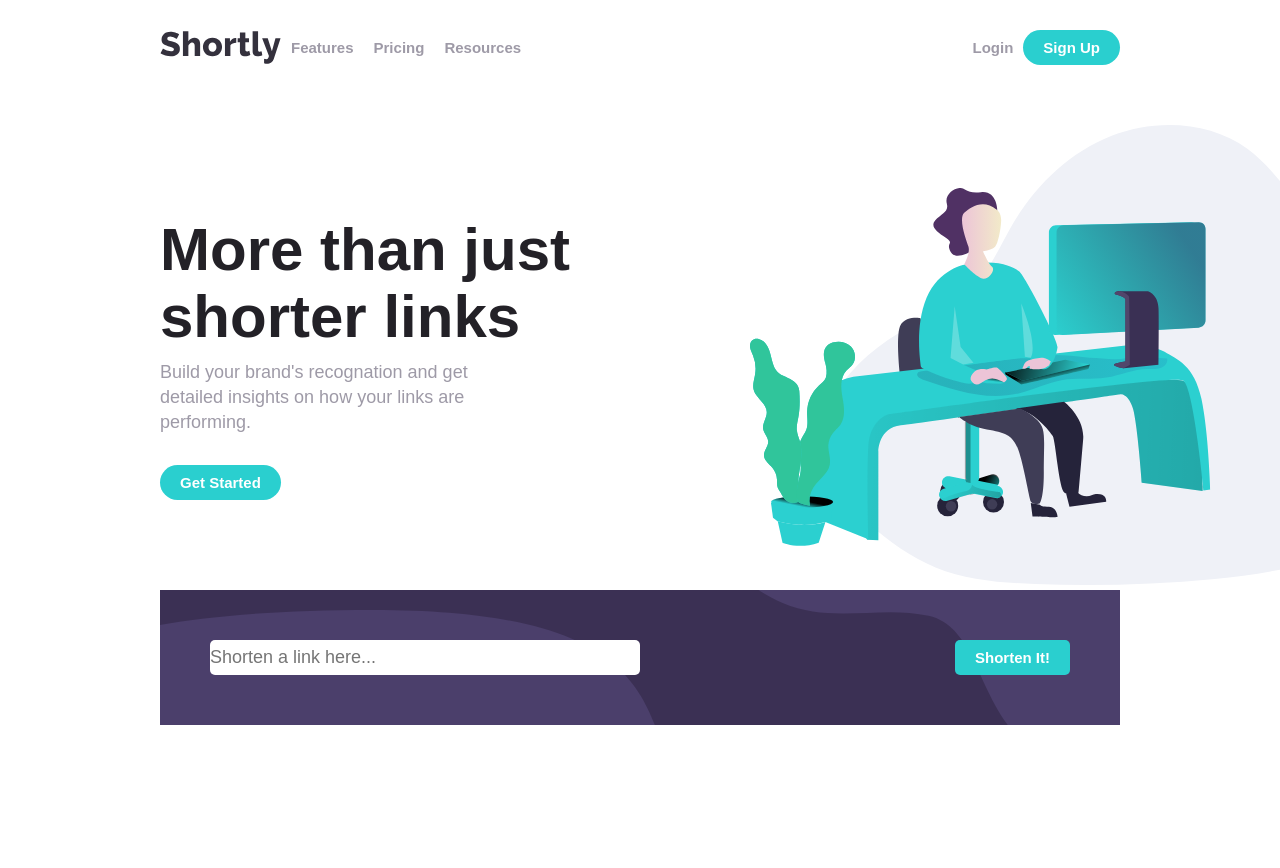
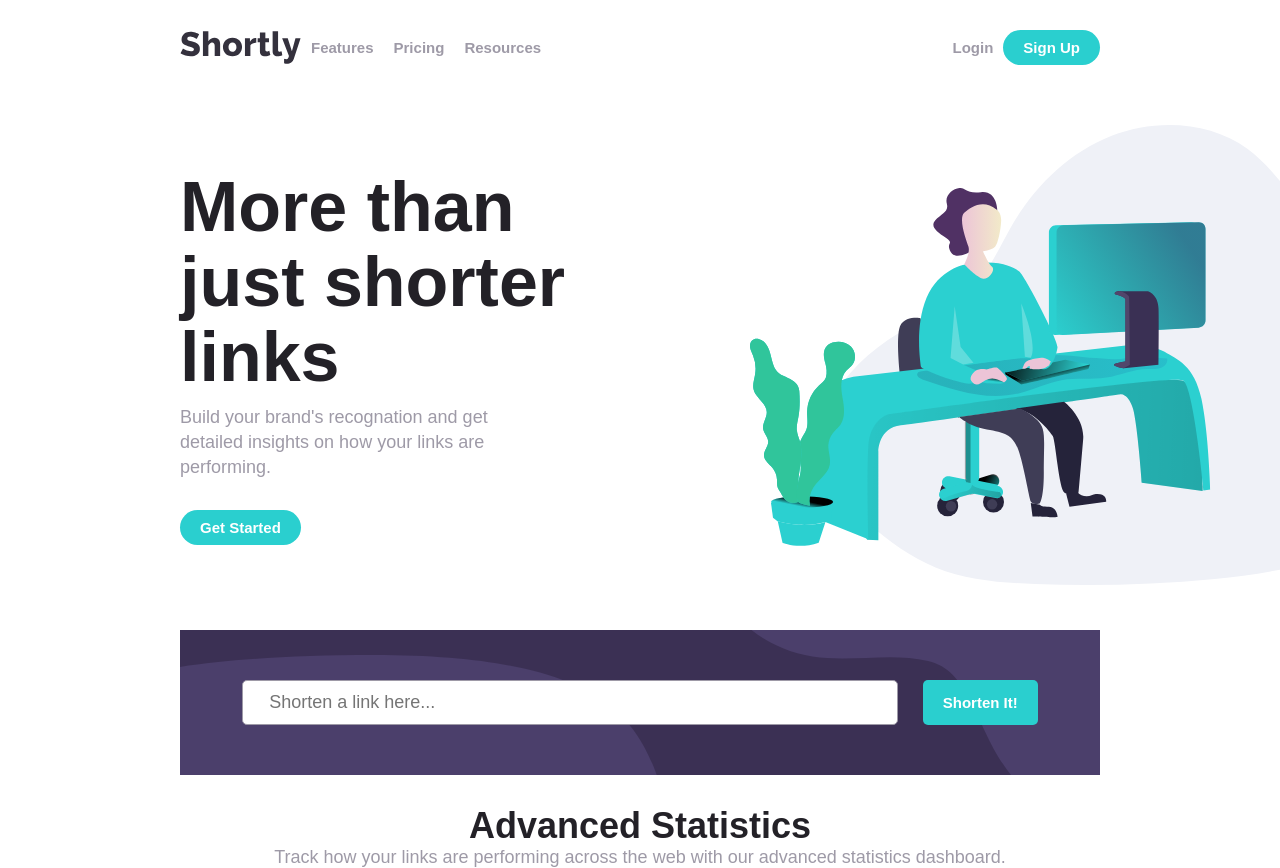
Before and after one commit to GabriellyKP/ProjetoShortenLink, a React (Create React App) app: page / in a window 1280 px wide. Shown: the top 868 px of the page. Before the commit the page ends 800 px from the top, so only its background shows below. Built offline with nearby package versions, Linux system fonts and the light colour scheme.

Commit message:
Criada comunicação com a API para receber os links encurtados

```diff
--- a/src/pages/Home.js
+++ b/src/pages/Home.js
@@ -1,10 +1,37 @@
-import React from 'react'
+import React, { useState } from 'react'
 import '../styles/style.scss'
 import Logo from '../assets/images/logo.svg'
 import Illustration from '../assets/images/illustration-working.svg'
-import BgShorten from '../assets/images/bg-shorten-desktop.svg'
 
 export function Home() {
+
+const [Link, setLink] = useState("")
+const [ShortLink, setShortLink] = useState([])
+
+const GetShorterLink = () =>{
+
+    const url = `https://api.shrtco.de/v2/shorten?url=${Link}`
+
+    fetch(url)
+    .then((resp) => resp.json())
+    .then(function(data) {
+        JSON.stringify(data)
+        let teste = data.result.full_short_link3
+        ShortLink.push(teste)
+        setShortLink(ShortLink)
+        console.log(ShortLink)
+
+      })
+      .catch(err => {
+        console.log("Erro ao encurtar link " + err);
+      });
+}
+
+const handleChangeInputLink = (event) => {
+    let inputLink = event.target.value
+    setLink(inputLink)
+}
+
     return (
         <div>
             <div className="menu">
@@ -36,9 +63,30 @@ export function Home() {
 
             <div className="bg-shorten">
                 <div>
-                    <input type="text" placeholder="Shorten a link here..."/>
-                    <button>Shorten It!</button>
+                    <input type="text" value={Link} onChange={handleChangeInputLink}
+                    placeholder="  Shorten a link here..."/>
+                    <button onClick={GetShorterLink}>Shorten It!</button>
                 </div>
+            </div>
+
+            <div>
+            {ShortLink?.map(info => {
+                return (
+                    <li>{info}</li>
+                )
+                })
+              }
+            </div>
+
+
+            <div className="content-site">
+                <h1>
+                    Advanced Statistics
+                </h1>
+                <p>
+                    Track how your links are performing across the web
+                    with our advanced statistics dashboard.
+                </p>
             </div>
         </div>
     )
--- a/src/styles/global.scss
+++ b/src/styles/global.scss
@@ -7,10 +7,15 @@
 }
 
 body{
-    margin: 30px 160px 0 160px;
+    margin: 30px 180px 0 180px;
 }
 
 body, input, textarea, p {
     font: 500 18px 'Poppins', sans-serif;
     color: $grayish-violet;
 }
+
+h1 {
+    font: 800 'Poppins', sans-serif;
+    color: $very-dark-violet;
+}
--- a/src/styles/style.scss
+++ b/src/styles/style.scss
@@ -67,9 +67,8 @@ a{
         max-width: 700px;
     }
     h1 {
-        font: 800 60px 'Poppins', sans-serif;
-        color: $very-dark-violet;
-        line-height: 67px;
+        font-size: 70px;
+        line-height: 75px;
         margin-bottom: 10px;
     }
 
@@ -82,6 +81,7 @@ a{
 
 .bg-shorten{
     background-color: $dark-violet;
+     margin-top: 40px;
 
     div{
     background-image: url("../assets/images/bg-shorten-desktop.svg");
@@ -92,16 +92,28 @@ a{
     display: flex;
     flex-direction: row;
     padding: 50px 50px 50px 50px;
-    justify-content: space-between;
+    justify-content: space-around;
 
     input{
         border: 0;
         border-radius: 5px;
-        width: 50%;
+        width: 80%;
+        height: 45px;
+        padding: 0 16px;
+        border: 1px solid $grayish-violet;
     }
 
     button{
         border-radius: 5px;
+        height: 45px;
     }
 }
 }
+
+.content-site{
+    display: flex;
+    flex-direction: column;
+    align-items: center;
+    margin-top: 30px;
+
+}
```
